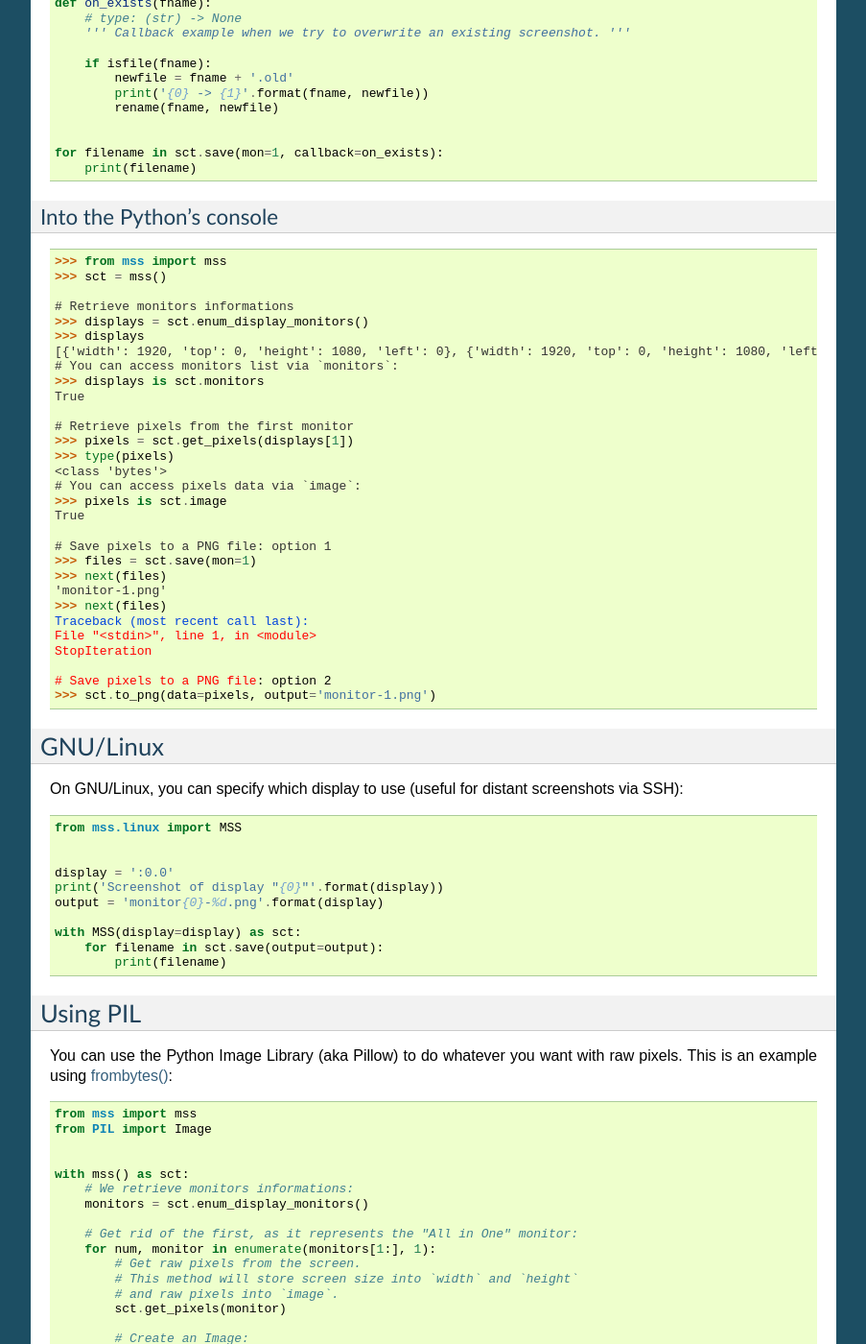
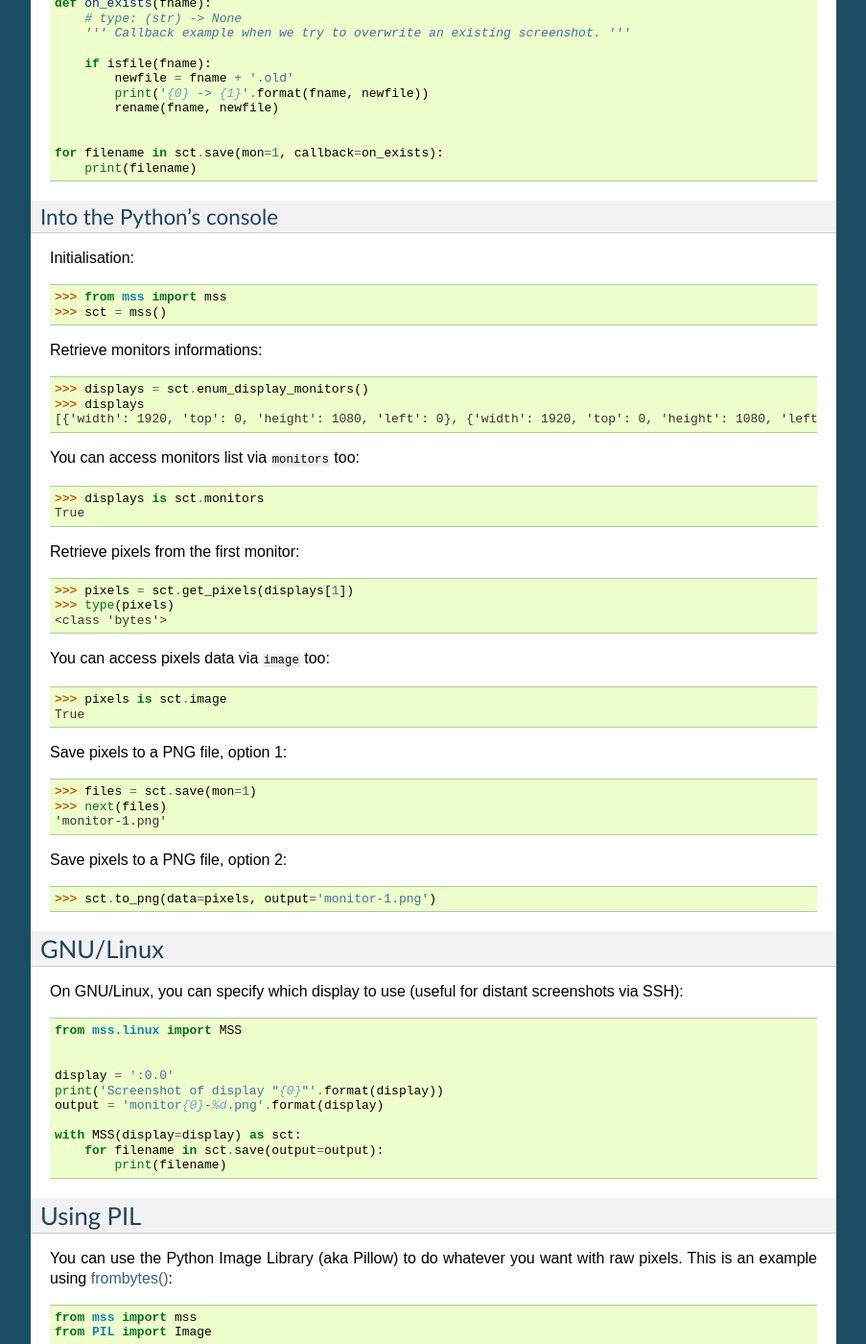
Before and after one commit to BoboTiG/python-mss, a Sphinx documentation site: the page built from docs/source/examples.rst, in a window 1280 px wide and 1400 px high, scrolled down 600 px. Shown: the whole window at 96% size, without its empty margins (198-1101 px from the left). Built offline with Sphinx 7.4.7, drawn with Linux system fonts in a browser that asks for light colours.

Commit message:
Doc: fix WARNING: Could not parse literal_block as "python". highlighting skipped

```diff
--- a/docs/source/examples.rst
+++ b/docs/source/examples.rst
@@ -49,37 +49,41 @@ Screenshot of the monitor 1 with callback::
 Into the Python's console
 -------------------------
 
-::
+Initialisation::
 
     >>> from mss import mss
     >>> sct = mss()
 
-    # Retrieve monitors informations
+Retrieve monitors informations::
+
     >>> displays = sct.enum_display_monitors()
     >>> displays
     [{'width': 1920, 'top': 0, 'height': 1080, 'left': 0}, {'width': 1920, 'top': 0, 'height': 1080, 'left': 0}]
-    # You can access monitors list via `monitors`:
+
+You can access monitors list via ``monitors`` too::
+
     >>> displays is sct.monitors
     True
 
-    # Retrieve pixels from the first monitor
+Retrieve pixels from the first monitor::
+
     >>> pixels = sct.get_pixels(displays[1])
     >>> type(pixels)
     <class 'bytes'>
-    # You can access pixels data via `image`:
+
+You can access pixels data via ``image`` too::
+
     >>> pixels is sct.image
     True
 
-    # Save pixels to a PNG file: option 1
+Save pixels to a PNG file, option 1::
+
     >>> files = sct.save(mon=1)
     >>> next(files)
     'monitor-1.png'
-    >>> next(files)
-    Traceback (most recent call last):
-    File "<stdin>", line 1, in <module>
-    StopIteration
 
-    # Save pixels to a PNG file: option 2
+Save pixels to a PNG file, option 2::
+
     >>> sct.to_png(data=pixels, output='monitor-1.png')
 
 
```
